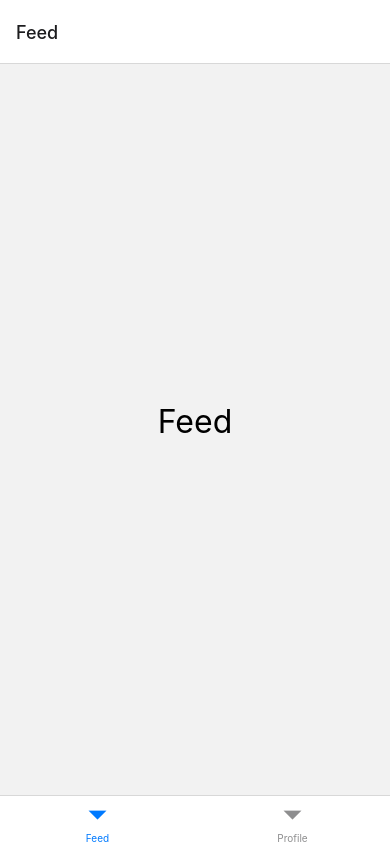
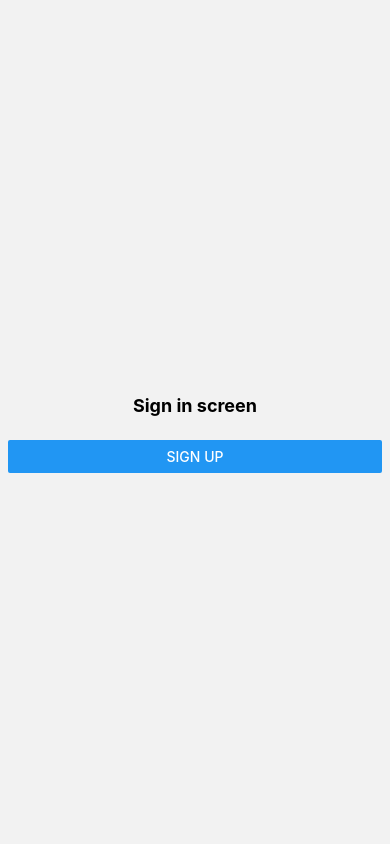
Before and after one commit to mdbshero/FechMobile, a React Native app: screen / in a window 390 px wide. Built offline with nearby package versions, Linux system fonts and the light colour scheme.

Commit message:
More Navigation Practice

```diff
--- a/App.js
+++ b/App.js
@@ -1,39 +1,86 @@
-import { StatusBar } from "expo-status-bar";
-import { StyleSheet, Text, View, Pressable } from "react-native";
-import { NavigationContainer } from "@react-navigation/native";
+import * as React from "react";
+import { StyleSheet, Text, View, Button } from "react-native";
+import { NavigationContainer, useNavigation } from "@react-navigation/native";
+import { createStackNavigator } from "@react-navigation/stack";
 import { createBottomTabNavigator } from "@react-navigation/bottom-tabs";
-import { createStackNavigator } from "@react-navigation/stack";
 
+// --- Main screens ---
 const Tab = createBottomTabNavigator();
+
+const HomeScreen = () => {
+  return (
+    <View style={styles.layout}>
+      <Text style={styles.title}>Home Screen</Text>
+    </View>
+  );
+};
+const FeedScreen = () => {
+  return (
+    <View style={styles.layout}>
+      <Text style={styles.title}>Feed Screen</Text>
+    </View>
+  );
+};
+const CatalogScreen = () => {
+  return (
+    <View style={styles.layout}>
+      <Text style={styles.title}>Catalog Screen</Text>
+    </View>
+  );
+};
+const AccountScreen = () => {
+  return (
+    <View style={styles.layout}>
+      <Text style={styles.title}>Account Screen</Text>
+    </View>
+  );
+};
+
+const MainNavigator = () => {
+  return (
+    <Tab.Navigator>
+      <Tab.Screen name="Home" component={HomeScreen} />
+      <Tab.Screen name="Feed" component={FeedScreen} />
+      <Tab.Screen name="Catalog" component={CatalogScreen} />
+      <Tab.Screen name="Account" component={AccountScreen} />
+    </Tab.Navigator>
+  );
+};
+
+// --- Onboarding screens ---
 const Stack = createStackNavigator();
 
-const OverviewScreen = () => (
+const SignInScreen = (props) => {
+  return (
     <View style={styles.layout}>
-    <Text style={styles.title}>Overview</Text>
+      <Text style={styles.title}>Sign in screen</Text>
+      <Button
+        title="Sign up"
+        onPress={() => props.navigation.navigate("SignUp")}
+      />
     </View>
   );
-const ProfileNavigator = () => (
-  <Stack.Navigator>
-    <Stack.Screen name="Overview" component={OverviewScreen} />
-  </Stack.Navigator>
-);
+};
 
-const FeedScreen = () => (
+const SignUpScreen = () => {
+  const navigation = useNavigation();
+  return (
     <View style={styles.layout}>
-    <Text style={styles.title}>Feed</Text>
+      <Text style={styles.title}>Sign up screen</Text>
+      <Button title="Continue" onPress={() => navigation.navigate("Main")} />
     </View>
   );
+};
 
-export const AppNavigator = () => (
-  <Tab.Navigator>
-    <Tab.Screen name="Feed" component={FeedScreen} />
-    <Tab.Screen name="Profile" component={ProfileNavigator} />
-  </Tab.Navigator>
-);
+// --- App ---
 
 const App = () => (
   <NavigationContainer>
-    <AppNavigator />
+    <Stack.Navigator headerMode="none">
+      <Stack.Screen name="SignIn" component={SignInScreen} />
+      <Stack.Screen name="SignUp" component={SignUpScreen} />
+      <Stack.Screen name="Main" component={MainNavigator} />
+    </Stack.Navigator>
   </NavigationContainer>
 );
 
@@ -43,10 +90,12 @@ const styles = StyleSheet.create({
   layout: {
     flex: 1,
     justifyContent: "center",
-    alignItems: "center",
+    padding: 8,
   },
   title: {
-    fontSize: 32,
-    marginBottom: 16,
+    margin: 24,
+    fontSize: 18,
+    fontWeight: "bold",
+    textAlign: "center",
   },
 });
```
Lines whose indentation alone changed are shown as unchanged.
